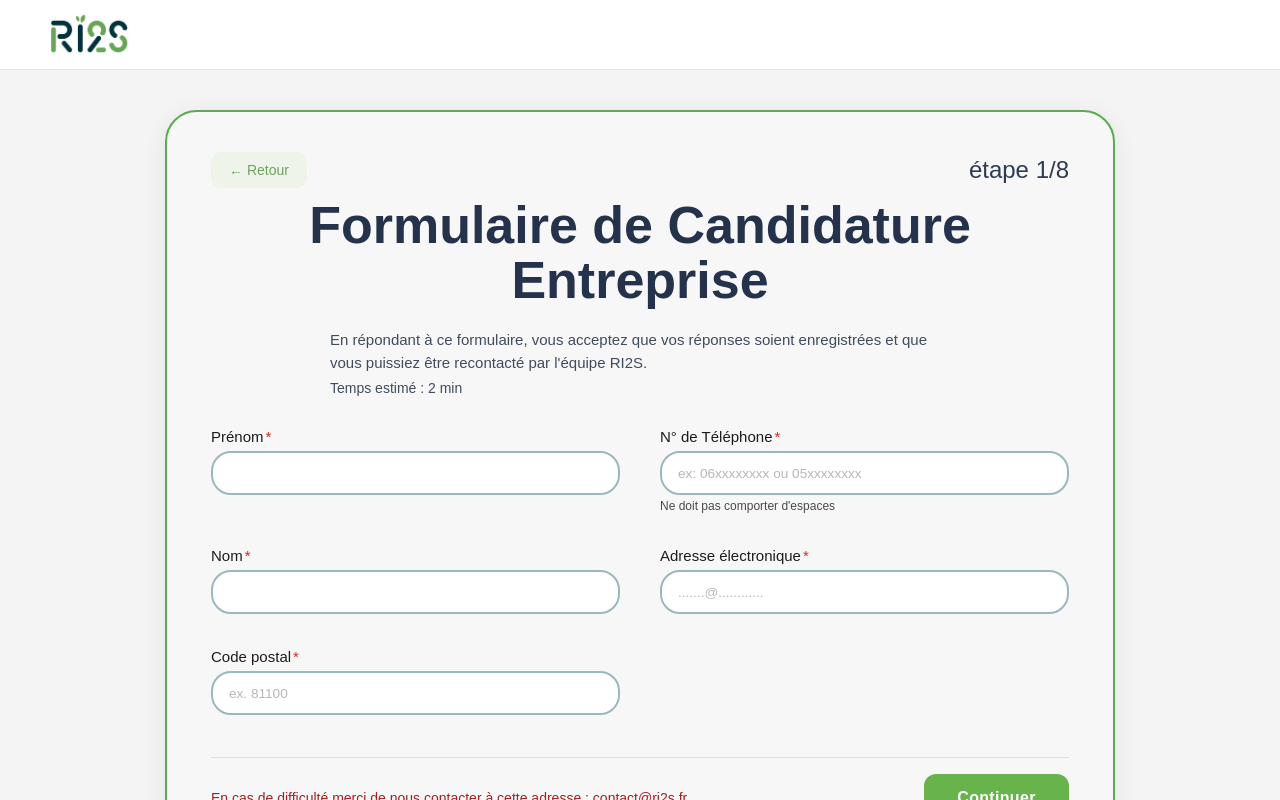
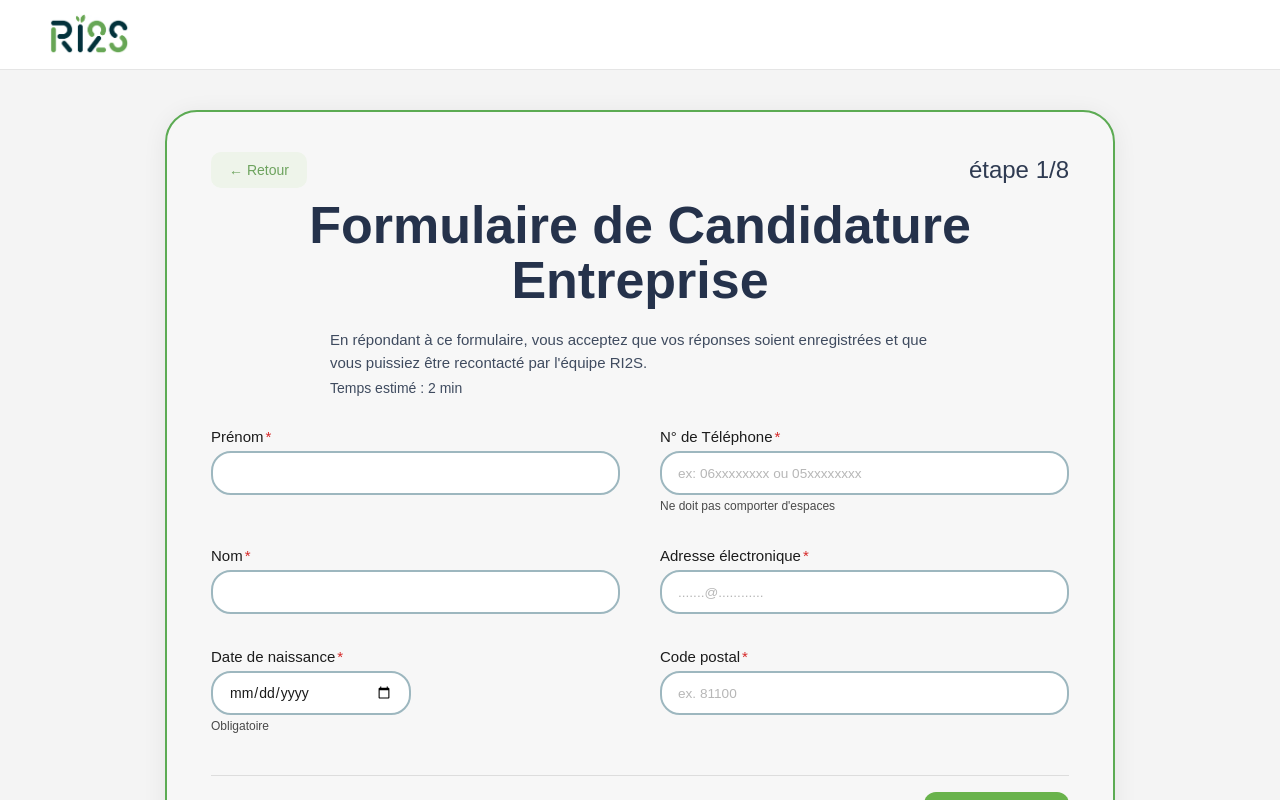
Before and after one commit to Wiamagnagay/ProjetTut, a Vue app: page /page1 in a window 1280 px wide. Shown: the top 800 px of the page. Built offline with nearby package versions, Linux system fonts and the light colour scheme.

Commit message:
page1 vérification utilisateur pour récupérer id si déja existant

```diff
--- a/src/pages/page1.vue
+++ b/src/pages/page1.vue
@@ -13,7 +13,7 @@ const errors = reactive({
   nom: '',
   codePostal: '',
   telephone: '',
-  email: ''
+  email: '',
 });
 
 const nameRegex = /^[a-zA-ZÀ-ÿ\s\-']+$/;
@@ -78,8 +78,39 @@ function onBack() {
   router.push('/');
 }
 
-function onNext() {
+async function onNext() {
   if (!validate()) return;
+  const params = new URLSearchParams({
+    nom: formStore.nom.trim(),
+    prenom: formStore.prenom.trim(),
+    typeutilisateur: 'profilpersonnecontact',
+    dateNaissance: formStore.naissance,
+  });
+  try {
+    const response = await fetch(
+      `https://formulaire-ri2s-1.onrender.com/api/utilisateurs/verification?${params.toString()}`,
+      {
+        method: 'GET',
+        headers: { Accept: 'application/json' },
+      }
+    );
+
+    if (!response.ok) throw new Error('Erreur de vérification');
+
+    const result = await response.json();
+    console.log(result);
+    if (result.id) {
+      formStore.idutilisateur = result.id;
+      console.log('ID récupéré :', formStore.idutilisateur);
+    }
+
+    formStore.dejaInscrit = result.existe;
+
+    router.push('/page2');
+  } catch (error) {
+    console.error('Erreur technique lors de la vérification :', error);
+    formStore.dejaInscrit = false;
+  }
   router.push('/page2');
 }
 </script>
@@ -120,7 +151,9 @@ function onNext() {
             </div>
 
             <div class="field">
-              <label class="label">N° de Téléphone<span class="req">*</span></label>
+              <label class="label"
+                >N° de Téléphone<span class="req">*</span></label
+              >
               <input
                 class="input"
                 :class="{ 'input-error': errors.telephone }"
@@ -130,7 +163,9 @@ function onNext() {
                 placeholder="ex: 06xxxxxxxx ou 05xxxxxxxx"
               />
               <div class="hint">Ne doit pas comporter d'espaces</div>
-              <p v-if="errors.telephone" class="error">{{ errors.telephone }}</p>
+              <p v-if="errors.telephone" class="error">
+                {{ errors.telephone }}
+              </p>
             </div>
 
             <div class="field">
@@ -145,7 +180,9 @@ function onNext() {
             </div>
 
             <div class="field">
-              <label class="label">Adresse électronique<span class="req">*</span></label>
+              <label class="label"
+                >Adresse électronique<span class="req">*</span></label
+              >
               <input
                 class="input"
                 :class="{ 'input-error': errors.email }"
@@ -155,8 +192,21 @@ function onNext() {
               />
               <p v-if="errors.email" class="error">{{ errors.email }}</p>
             </div>
-
-            <div class="field full-width">
+            <div class="field">
+              <label class="label"
+                >Date de naissance<span class="req">*</span></label
+              >
+              <input
+                class="input date"
+                type="date"
+                v-model="formStore.naissance"
+              />
+              <div class="hint">Obligatoire</div>
+              <p v-if="errors.naissance" class="error">
+                {{ errors.naissance }}
+              </p>
+            </div>
+            <div class="field">
               <label class="label">Code postal<span class="req">*</span></label>
               <input
                 class="input"
@@ -167,7 +217,9 @@ function onNext() {
                 maxlength="5"
                 placeholder="ex. 81100"
               />
-              <p v-if="errors.codePostal" class="error">{{ errors.codePostal }}</p>
+              <p v-if="errors.codePostal" class="error">
+                {{ errors.codePostal }}
+              </p>
             </div>
           </div>
 
--- a/src/store/formStore.js
+++ b/src/store/formStore.js
@@ -1,8 +1,10 @@
 import { reactive } from 'vue';
 
 export const formStore = reactive({
+  idutilisateur: null,
   prenom: '',
   nom: '',
+  naissance: '',
   fonction: '',
   telephone: '',
   email: '',
```
Lines whose indentation alone changed are shown as unchanged.
